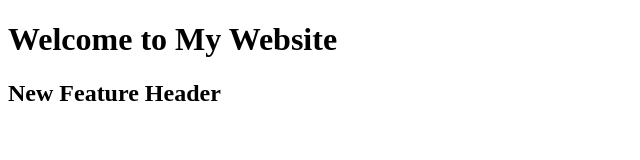
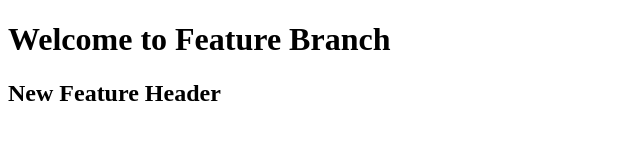
Before and after one commit to AyushmanAryan/-git-branch-practical, a plain HTML site: page index.html in a window 1280 px wide. Shown: the whole page, without its empty margins (0-640 px from the left). Drawn offline with Linux system fonts and the light colour scheme.

Commit message:
Update header in feature

```diff
--- a/index.html
+++ b/index.html
@@ -4,7 +4,7 @@
     <title>Git Practical</title>
 </head>
 <body>
-    <h1>Welcome to My Website</h1>
+    <h1>Welcome to Feature Branch</h1>
     <h2>New Feature Header</h2>
 </body>
 </html>
```
